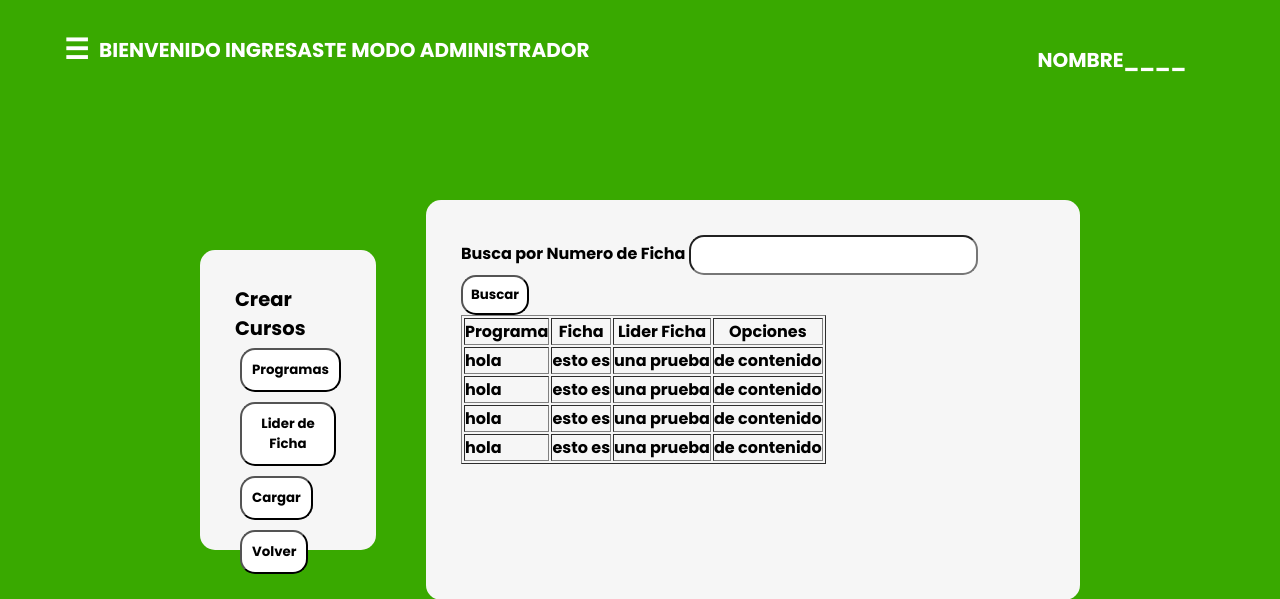
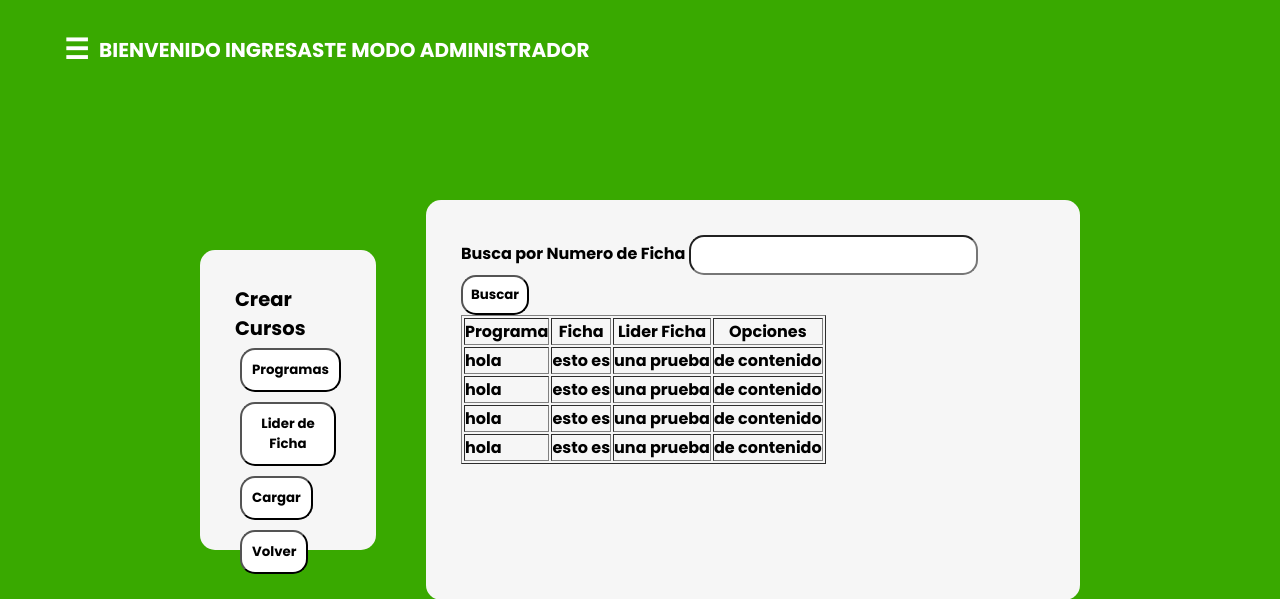
Before and after one commit to samusolis/carnetizacion-Django, a Django app: page /mis-fichas/ in a window 1280 px wide. Shown: the top 599 px of the page. Run offline with Django 5.2, Linux system fonts and the light colour scheme.

Commit message:
arreglo administrador

```diff
--- a/prototipadoCarnetDjango/carnetizacion/templates/admin-log.html
+++ b/prototipadoCarnetDjango/carnetizacion/templates/admin-log.html
@@ -16,7 +16,7 @@
           <h1>BIENVENIDO INGRESASTE MODO ADMINISTRADOR</h1>
         </div>
         <nav class="menu">
-          <a href="#">NOMBRE____</a>
+          <a href="#"></a>
         </nav>
       </div>
     </header>
```
